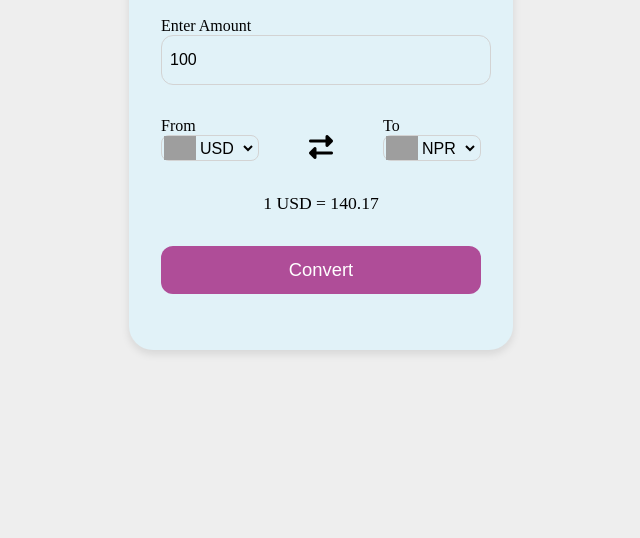
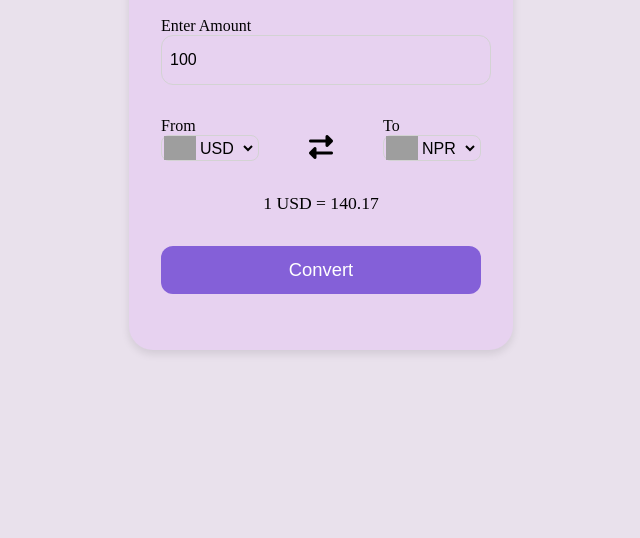
Before and after one commit to anshul2071/ExchangeRate, a plain HTML site: page index.html in a window 1280 px wide. Shown: the part 262-800 px from the top of the page, without its empty margins (319-959 px from the left). Drawn offline with Linux system fonts and the light colour scheme; grey boxes are pictures that could not be loaded.

Commit message:
Update styles.css

```diff
--- a/styles.css
+++ b/styles.css
@@ -9,11 +9,11 @@ body {
   justify-content: center;
   align-items: center;
   min-height: 100vh;
-  background-color: #eeeeee;
+  background-color: #e9e1ec;
 }
 
 .container {
-  background-color: #e1f2f8;
+  background-color: #e7d2f0;
   padding: 2rem;
   border-radius: 1.5rem;
   min-height: 45vh;
@@ -46,7 +46,10 @@ form input {
   justify-content: space-between;
   align-items: center;
   margin-top: 2rem;
+
+
 }
+
 
 .dropdown i {
   font-size: 1.5rem;
@@ -55,7 +58,10 @@ form input {
 
 .select-container img {
   max-width: 2rem;
+
 }
+
+
 
 .select-container {
   display: flex;
@@ -64,6 +70,7 @@ form input {
   width: 6rem;
   border-radius: 0.5rem;
   border: 1px solid lightgray;
+  cursor: pointer;
 }
 
 .select-container select {
@@ -79,7 +86,7 @@ form input {
 
 form button {
   height: 3rem;
-  background-color: #af4d98;
+  background-color: #8460d8;
   color: #fff;
   font-size: 1.15rem;
   cursor: pointer;
```
